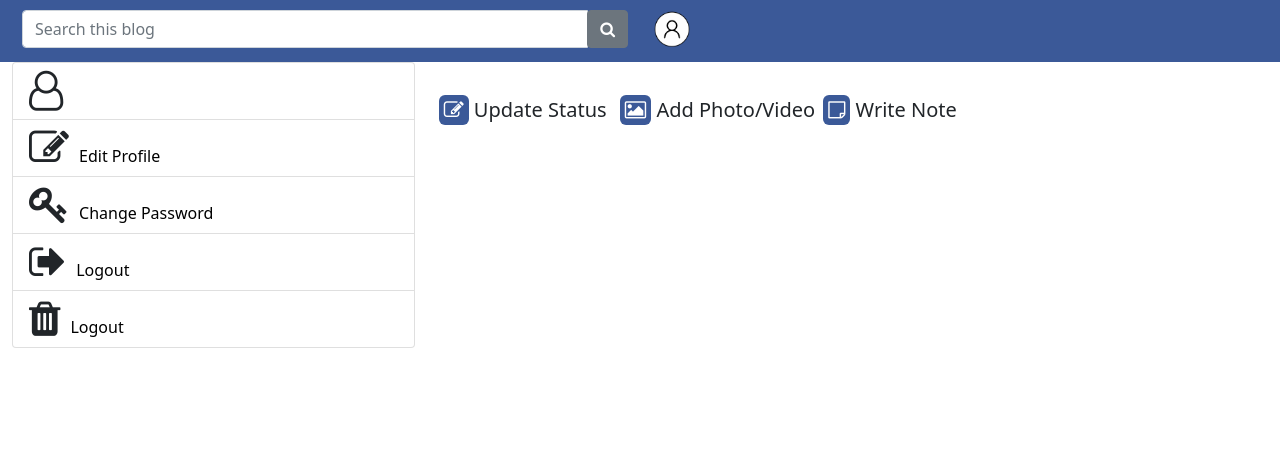
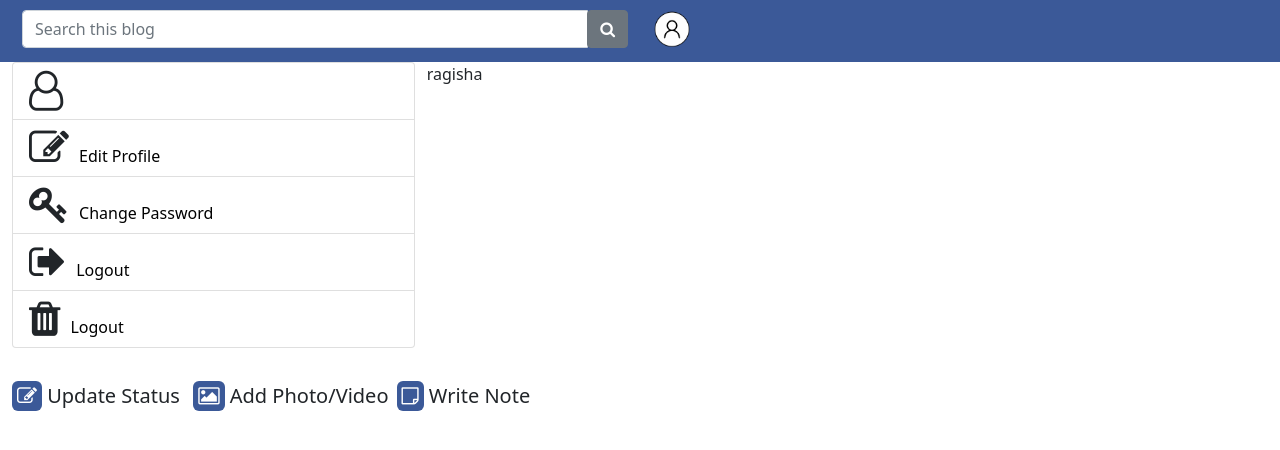
Before and after one commit to Ragishank/facebook, a Django app: template app1/templates/home.html in a window 1280 px wide. Shown: the top 450 px of the page. Run offline with Django 3.2, Linux system fonts and the light colour scheme; the template is opened without the code that fills it, so the values that code supplies are empty.

Commit message:
Update home.html

```diff
--- a/app1/templates/home.html
+++ b/app1/templates/home.html
@@ -25,7 +25,7 @@
         <i class="fa fa-search"></i>
       </button>
     </div>
-  </div>
+          </div>
         </div>
         <div class="col-xs-6 col-sm-6 col-md-6 col-lg-6 col-xl-6 col-xxl-6">
 
@@ -46,7 +46,7 @@
         <li class="list-group-item"><i class="fa fa-sign-out" style="font-size:40px">&nbsp;</i><a href="/logout/" style="text-decoration: none;color:black">Logout</a></li>
         <li class="list-group-item"><i class="fa fa-trash" style="font-size:40px">&nbsp;</i><a href="/sample/" style="text-decoration: none;color:black">Logout</a></li>
     </ul>
-    </div>
+    </div>ragisha
     <div class="col-xs-8 col-sm-8 col-md-8 col-lg-8 col-xl-8 col-xxl-8">
     <ul class="list-inline" style="margin-top:4%;font-size:20px">
         <li class="list-inline-item"><i class="bg-badge fa fa-pencil-square-o"></i> Update Status</li>
```
